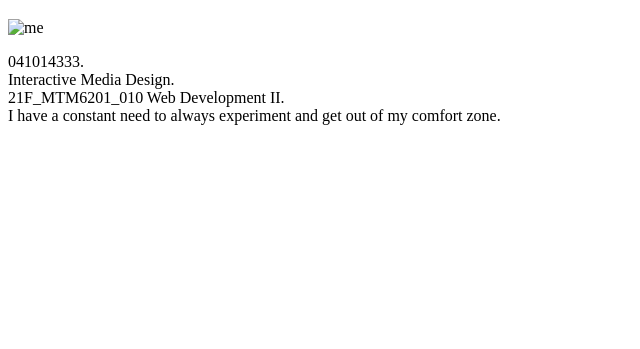
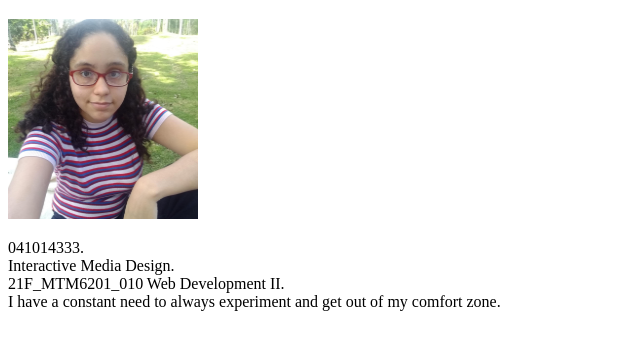
Before and after one commit to acev0010/mtm6201-week1, a plain HTML site: page index.html in a window 1280 px wide. Shown: the part 61-410 px from the top of the page, without its empty margins (0-640 px from the left). Drawn offline with Linux system fonts and the light colour scheme; the site is published under a folder, as on GitHub Pages, so addresses that start at the root find nothing.

Commit message:
removed /

```diff
--- a/index.html
+++ b/index.html
@@ -11,7 +11,7 @@
         <h1>Isabel Maria Acevedo Quezada</h1>
     </header>
 
-    <img src="/images/me3.jfif" alt="me" width="190" height="200">
+    <img src="images/me3.jfif" alt="me" width="190" height="200">
 
     <dl>
         <dt>041014333.</dt>
```
